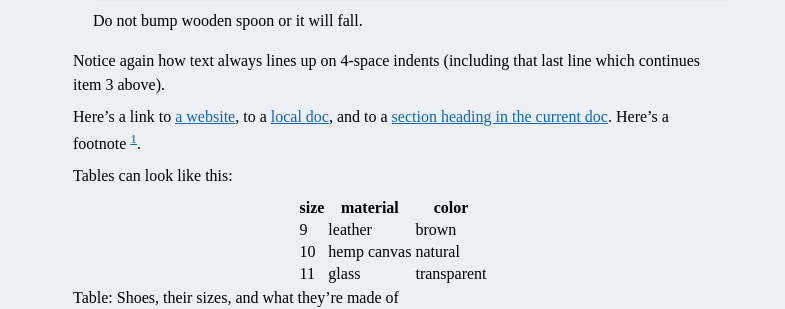
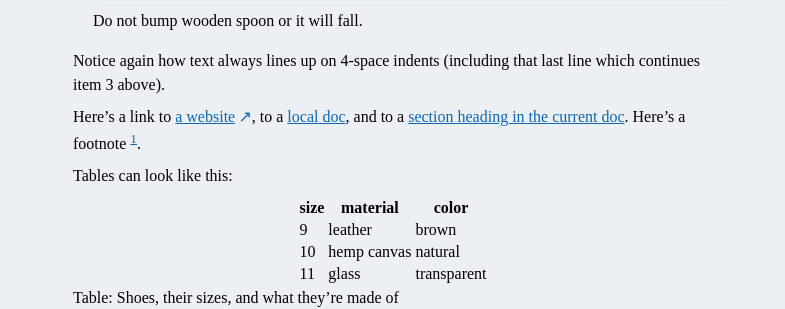
Before and after one commit to picturesofteignmouth/picturesofteignmouth.github.io, a Jekyll site: the page built from _posts/2023-07-01-example-post.md, in a window 1280 px wide. Shown: the part 2059-2368 px from the top of the page, without its empty margins (247-1032 px from the left). Built offline with Jekyll 4.4.1, drawn with Linux system fonts in a browser that asks for light colours.

Commit message:
more refining!

```diff
--- a/assets/markdown-styling.css
+++ b/assets/markdown-styling.css
@@ -34,3 +34,13 @@ pre.highlight {
   overflow: auto;
   max-height: 40rem;
 }
+
+a[href^="http"]::after {
+  content: "↗";
+  margin-left: 0.2em;
+  display: inline-block;
+}
+
+a[href^="https://godalming123.github.io/jekyll-blog/"]::after {
+  display: none !important;
+}
--- a/index.html
+++ b/index.html
@@ -42,6 +42,7 @@
     <div class="grid">
       {% for post in site.posts %}
         <a href="{{ post.url | relative_url }}" class="card">
+          <p>{{ post.date | date: "%-d %B %Y" }}</p>
           <h2>{{ post.title }}</h2>
           <p>{{ post.description }}</p>
         </a>
```
Also changed, not shown: readme.md.
